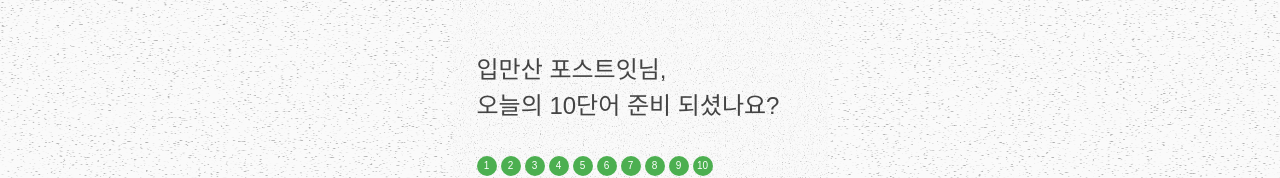
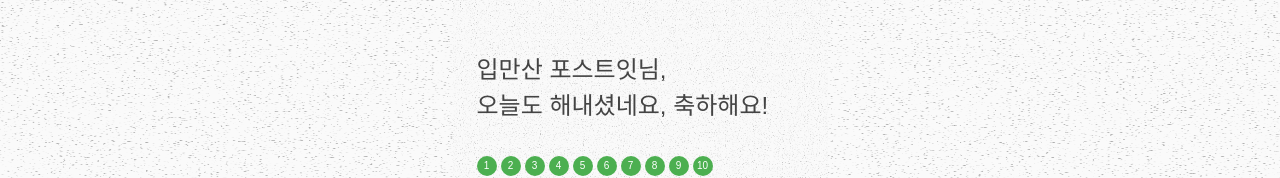
Before and after one commit to BF-D-challenge/make-own-product1, a React (Vite) app: page /complete/1 in a window 1280 px wide. Shown: the top 178 px of the page. Built offline with nearby package versions, Linux system fonts and the light colour scheme; a web font is replaced by a local one.

Commit message:
style: Complete 화면 헤더 문구 수정
Co-Authored-By: Claude Sonnet 4.6 <noreply@anthropic.com>

```diff
--- a/src/screens/CompleteScreen.jsx
+++ b/src/screens/CompleteScreen.jsx
@@ -31,7 +31,7 @@ export default function CompleteScreen() {
           {nickname}님,
         </p>
         <p style={{ fontFamily: 'BM kkubulim, sans-serif', fontSize: '24px', color: '#444', lineHeight: 1.5 }}>
-          오늘의 10단어 준비 되셨나요?
+          오늘도 해내셨네요, 축하해요!
         </p>
       </div>
 
```
